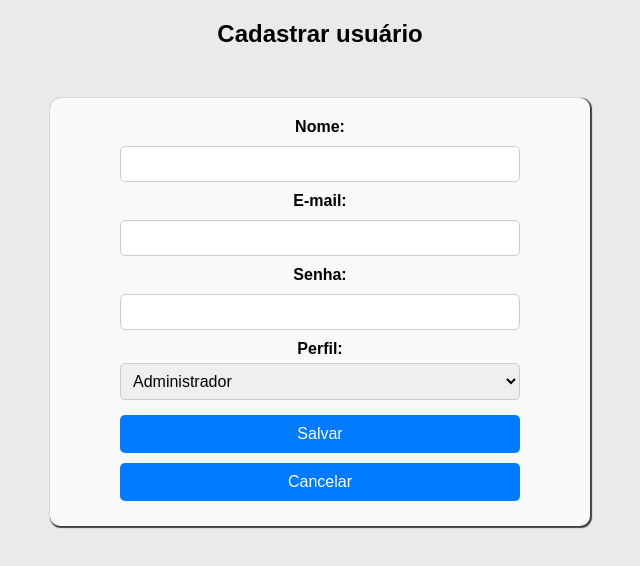
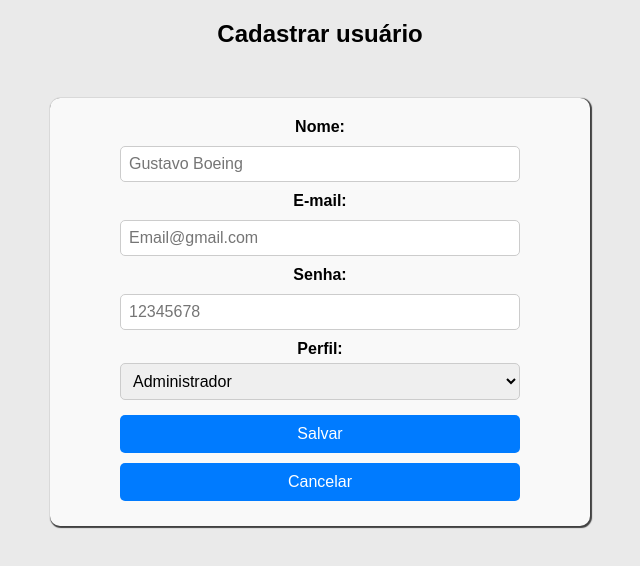
Before and after one commit to gustavoboeing12/gustavo_f_boeing_prova, a PHP site: page /cadastro_usuario.php in a window 1280 px wide. Shown: the part 56-622 px from the top of the page, without its empty margins (320-960 px from the left). Run offline with PHP 8.4, Linux system fonts and the light colour scheme; a user stored in the database is signed in.

Commit message:
Nova validação cadastro usuário

```diff
--- a/MaterialApoio/MaterialApoio/cadastro_usuario.php
+++ b/MaterialApoio/MaterialApoio/cadastro_usuario.php
@@ -46,13 +46,13 @@ if($_SERVER["REQUEST_METHOD"] == "POST"){
 
      <form action="cadastro_usuario.php" method="POST">
         <label for="nome">Nome: </label>
-        <input type="text" id="nome" name="nome" minlength="3" required/>
+        <input type="text" id="nome" name="nome" title="Apenas letras" placeholder="Gustavo Boeing" minlength="3" required pattern="[A-Za-zÁ-ÿ\s]+"/>
 
         <label for="email">E-mail: </label>
-        <input type="email" id="email" name="email" minlength="5" required/>
+        <input type="email" id="email" name="email" title="Coloque um email válido" placeholder="Email@gmail.com" minlength="5" required/>
 
         <label for="senha">Senha: </label>
-        <input type="password" id="senha" name="senha" minlength="8" required/>
+        <input type="password" id="senha" name="senha" title="Deve conter pelo menos 8 caracteres" placeholder="12345678" minlength="8" required/>
 
         <label for="id_perfil">Perfil: </label>
         <select id="id_perfil" name="id_perfil">
```
